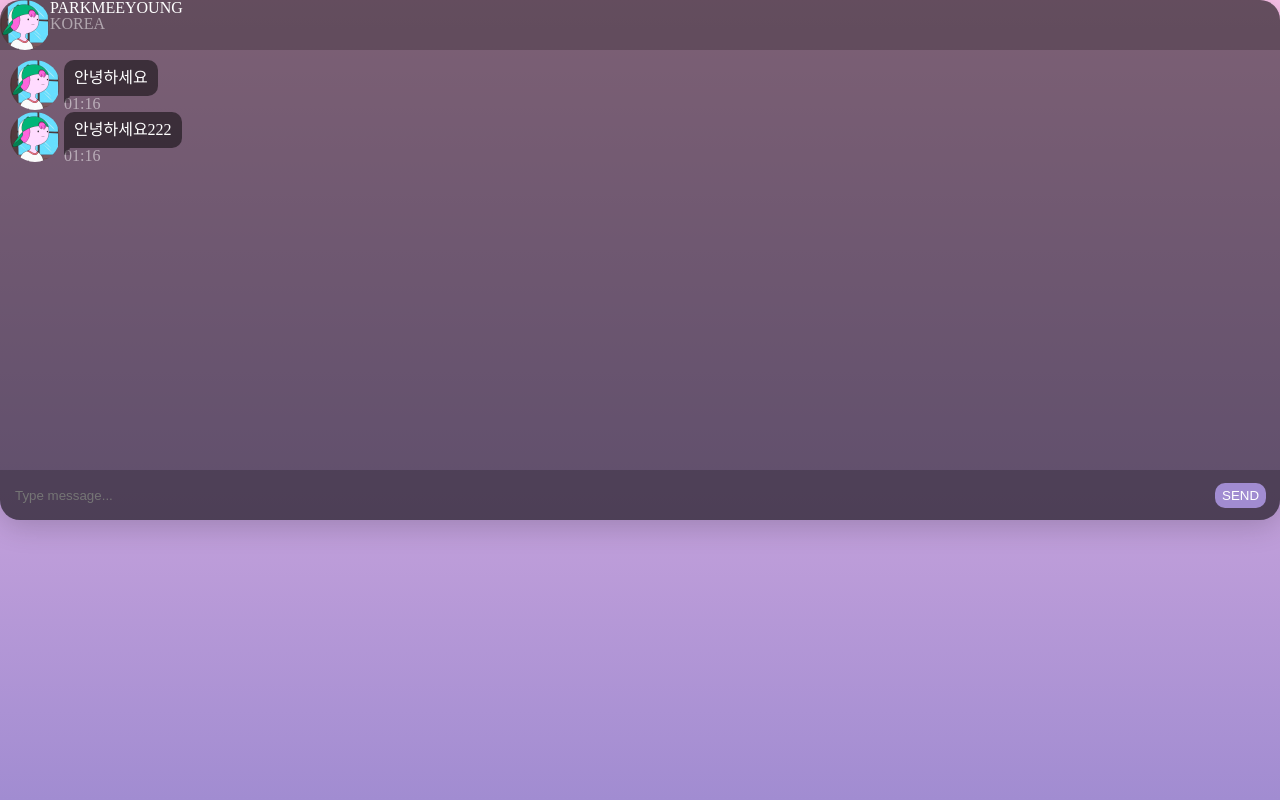
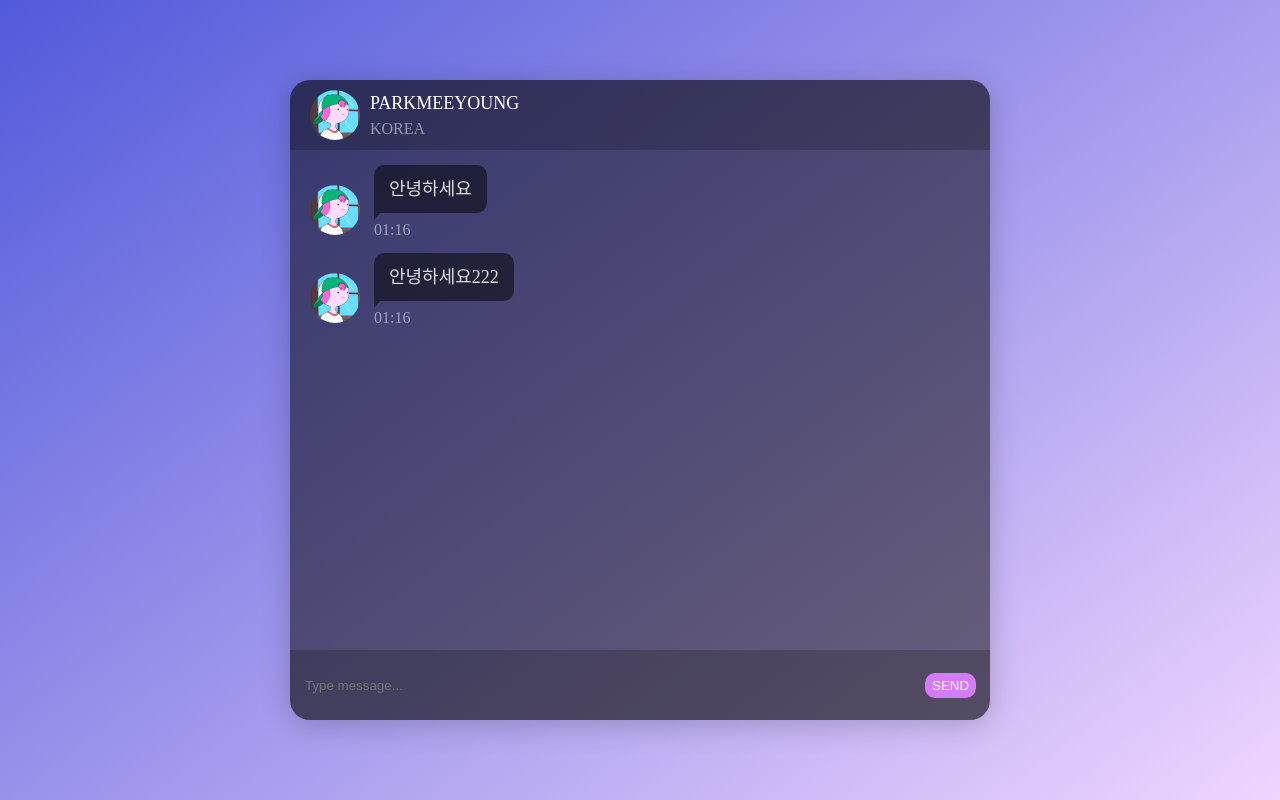
Before and after one commit to park-my-1540/react-pofol, a React (Create React App) app: page / in a window 1280 px wide. Built offline with nearby package versions, Linux system fonts and the light colour scheme.

Commit message:
main 완성

```diff
--- a/src/scss/common.scss
+++ b/src/scss/common.scss
@@ -1,9 +1,9 @@
-$main_1 : #a18cd1;
-$main_2 : #fbc2eb;
+$main_1 : #efd5ff;
+$main_6 : #d47bf7;
+$main_2 : #515ada;
 $main_3 : #ffffff80;
 $main_4 : #00000080;
 $main_5 : #0003;
-
 @mixin clear {
     &:after{
         content: '';
@@ -17,45 +17,72 @@ $main_5 : #0003;
 @mixin border_all($pt) {
    border-radius: $pt;
 }
-
+@mixin  posCenter {
+    display: flex;
+    flex-direction: column;
+    justify-content: center;
+    align-items: center;
+}
 section {
     width: 100%;
     height: 100vh;
     &.main{
-        background:linear-gradient(to top, #a18cd1 0%, #fbc2eb 100%);
+        background:linear-gradient(143deg, $main_2 0%, $main_1 100%);
     }
 }
 .main{
+  @include posCenter;
+  font-size: 18px;
     .main-box{
         position: relative;
         overflow: hidden;
-        box-shadow: 0 5px 30px rgb(0 0 0 / 20%);
+        width: 700px;
         background: $main_4;
         color:#fff;
+        box-shadow: 0 5px 30px rgb(0 0 0 / 20%);
         @include border(20px,20px,20px,20px);
         .header{
             @include clear;
             position: absolute;
             top: 0;
             width: 100%;
-            height: 50px;
+            height: 70px;
+            padding: 10px 0 10px 20px;
             background: $main_5;
             .cont{
-                float: left;
+              float: left;
+              height: 100%;
+              display: flex;
+              flex-direction: column;
+              justify-content: center;
             }
         }
         .content{
-            padding: 10px;
-            margin-top: 50px;
-            height: 400px;
-            overflow-y: auto;
+          padding: 0 20px;
+          margin-top: 70px;
+          height: 500px;
+          overflow-y: auto;
+          &::-webkit-scrollbar{
+            width: 6px;
+          }
+          /* 스크롤바 막대 설정*/
+          &::-webkit-scrollbar-thumb{
+              height: 17%;
+              background-color: $main_6;
+              border-radius: 10px;
+          }
+
+          /* 스크롤바 뒷 배경 설정*/
+          &::-webkit-scrollbar-track{
+              background-color:  #0001;
+          }
         }
         .send-box{
             background: $main_5;
-            height: 50px;
+            height: 70px;
             input{
                 padding:0 15px;
-                height: 50px;
+                height: 70px;
                 background: none;
                 border: none;
                 width: calc(100% - 95px);
@@ -66,16 +93,19 @@ section {
                 padding:5px 7px;
                 color: #fff;
                 border: none;
-                background : $main_1;
+                background : $main_6;
             }
         }
     }
     .time{
+        margin-top: 9px;
         color: $main_3;
+        font-size: 16px;
     }
     .msg-box{
         @include clear;
         position: relative;
+        margin: 15px 0;
         -webkit-transform: scale(0);
         transform: scale(0);
         -webkit-transform-origin: 0 0;
@@ -109,11 +139,15 @@ section {
                         animation-delay: 0.66s;
             }
         }
+        .profile-img{
+          margin-top: 20px;
+        }
     }
     .profile-img{
         float: left;
         width: 50px;
         height: 50px;
+        margin-right: 10px;
         border-radius: 50%;
         overflow: hidden;
         background: url('../images/me.jpg');
@@ -128,9 +162,10 @@ section {
         margin-left: 4px;
         .txt{
             @include border(10px,10px,10px,0);
-            padding:10px;
+            padding:15px;
             background:$main_4;
             position: relative;
+            color: #ddd;
             &::after{
               content: '';
               display: block;
@@ -138,7 +173,7 @@ section {
               bottom: -7px;
               left: 0;
               border-top: 7px solid $main_4;
-              border-right: 6px solid $main_5;
+              border-right: 6px solid #0000;
             }
         }
         &.you{
@@ -146,7 +181,8 @@ section {
             .txt{
                 @include border(10px,10px,0,10px);
                 padding:10px;
-                background:linear-gradient(to bottom, $main_1 60%, $main_2 100%);
+                background:linear-gradient(143deg,$main_2 0%, $main_6 100%);
+                color: #fff;
                 &::after{
                     content: '';
                     display: block;
@@ -154,14 +190,15 @@ section {
                     bottom: -7px;
                     left: auto;
                     right: 0;
-                    border-top: 7px solid $main_2;
-                    border-left: 6px solid $main_5;
+                    border-top: 7px solid $main_6;
+                    border-left: 6px solid #0000;
                     border-right: 0;
                   }
             }
             .time{
               text-align: right;
             }
+
         }
     }
 }
--- a/src/scss/reset.scss
+++ b/src/scss/reset.scss
@@ -17,6 +17,7 @@ time, mark, audio, video {
 	font-size: 100%;
 	font: inherit;
 	vertical-align: baseline;
+	box-sizing: border-box;
 }
 /* HTML5 display-role reset for older browsers */
 article, aside, details, figcaption, figure,
```
